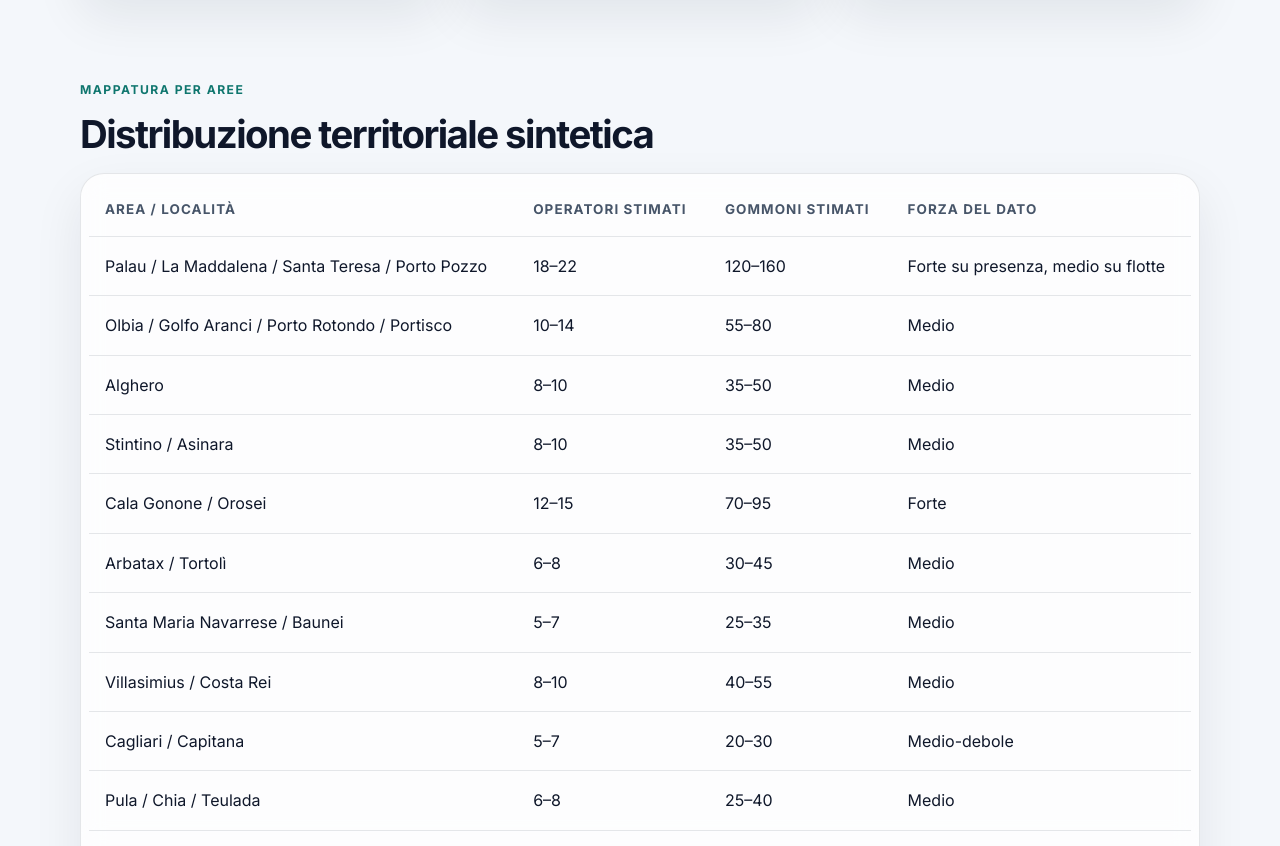
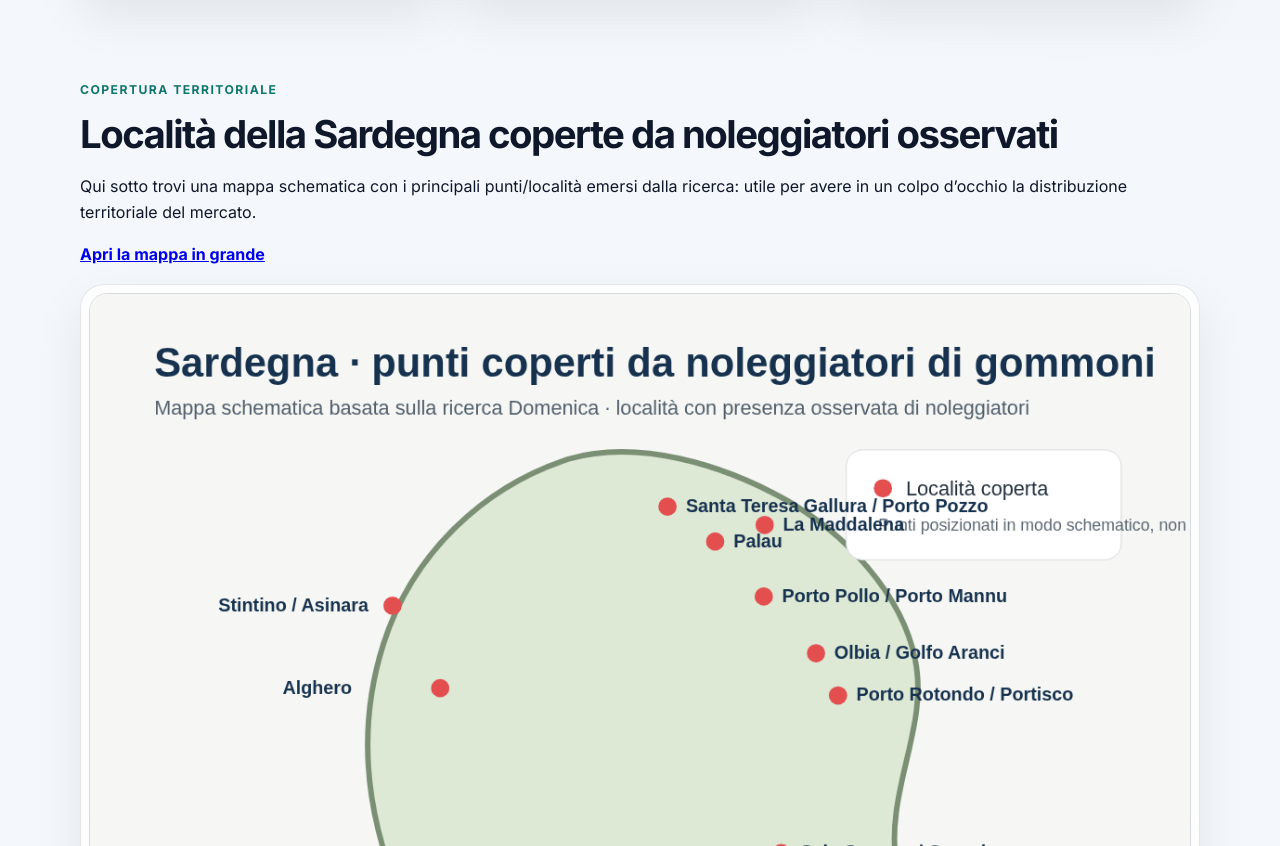
Before and after one commit to toccoclaw-design/mercato-gommoni-sardegna, a plain HTML site: page index.html in a window 1280 px wide. Shown: the part 1954-2800 px from the top of the page. Drawn offline with Linux system fonts and the light colour scheme.

Commit message:
Add Sardegna coverage map to landing

```diff
--- a/index.html
+++ b/index.html
@@ -124,6 +124,18 @@
       </div>
     </section>
 
+    <section class="section coverage-map">
+      <div class="container">
+        <p class="section-label">Copertura territoriale</p>
+        <h2>Località della Sardegna coperte da noleggiatori osservati</h2>
+        <p>Qui sotto trovi una mappa schematica con i principali punti/località emersi dalla ricerca: utile per avere in un colpo d’occhio la distribuzione territoriale del mercato.</p>
+        <p><a href="./sardegna-noleggio-gommoni-punti.png" target="_blank" rel="noopener noreferrer"><strong>Apri la mappa in grande</strong></a></p>
+        <div class="table-wrap">
+          <img src="./sardegna-noleggio-gommoni-punti.png" alt="Mappa schematica della Sardegna con i punti coperti da noleggiatori di gommoni" style="width:100%; height:auto; border-radius:18px; border:1px solid #d7dbe0; display:block;" />
+        </div>
+      </div>
+    </section>
+
     <section class="section map-table">
       <div class="container">
         <p class="section-label">Mappatura per aree</p>
```
Also changed, not shown: sardegna-noleggio-gommoni-punti.png (added).
